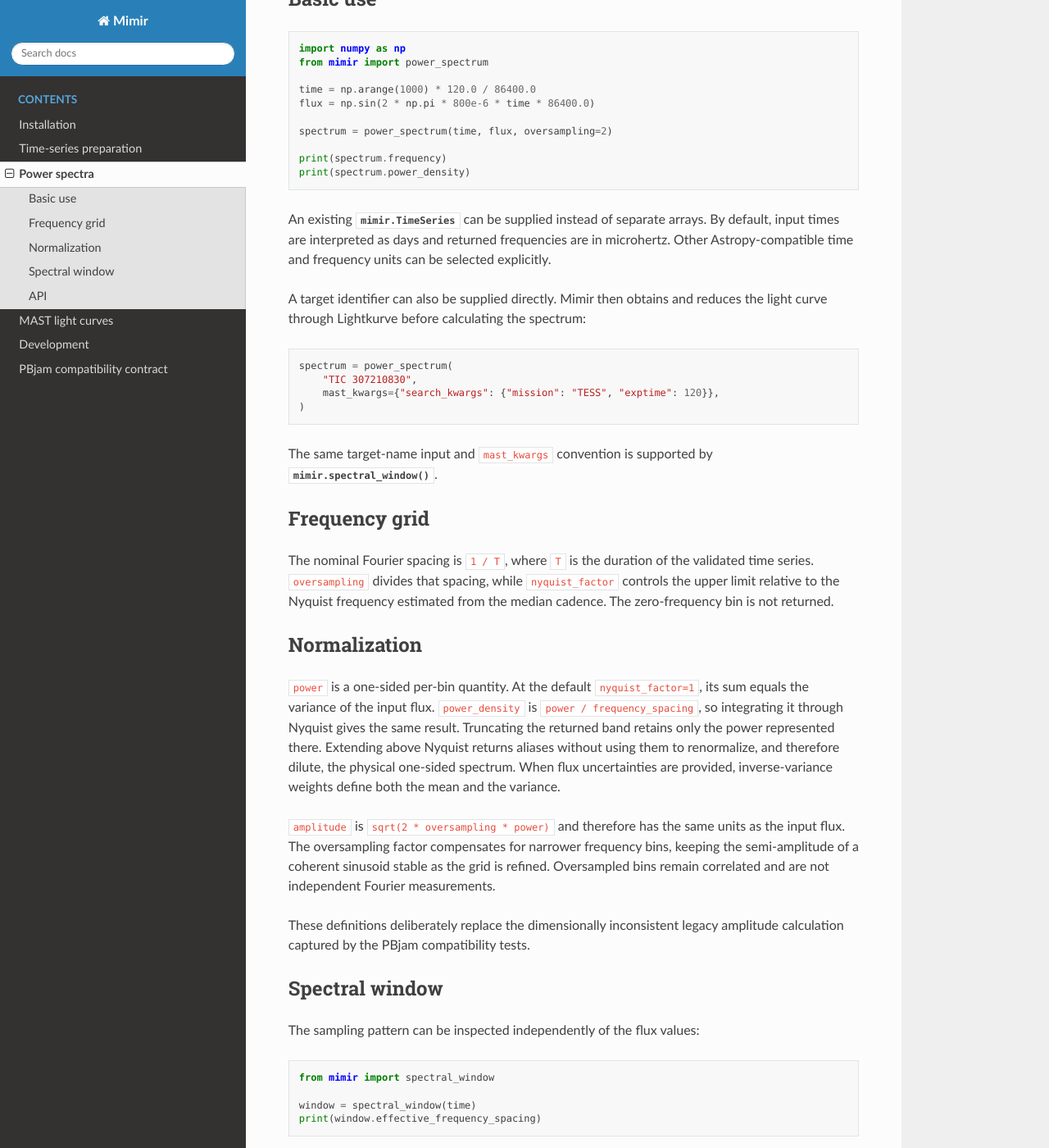
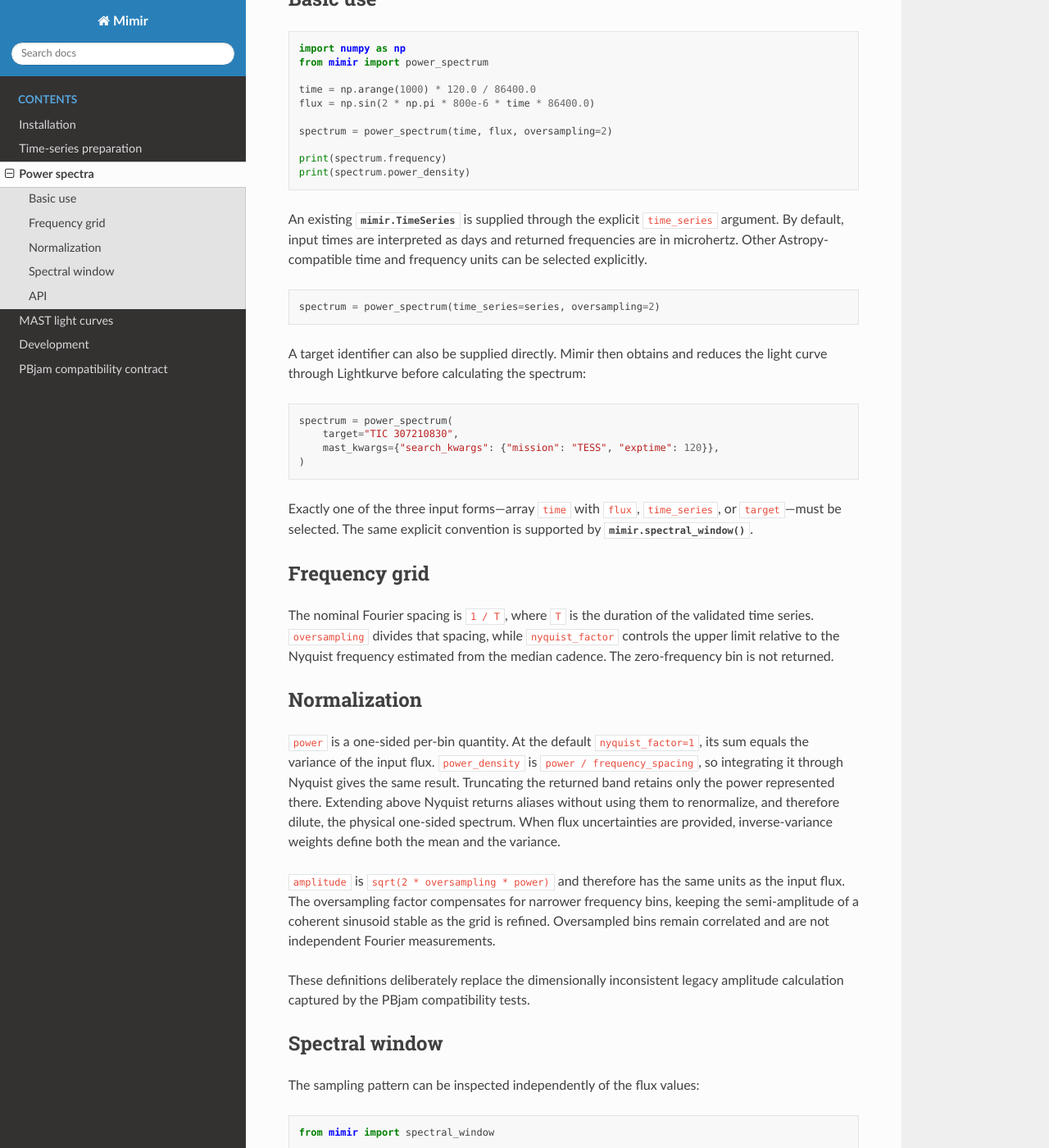
Before and after one commit to nielsenmb/Mimir, a Sphinx documentation site: the page built from docs/spectrum.rst, in a window 1280 px wide and 1400 px high, scrolled down 274 px. Shown: the whole window at 82% size. Built offline with Sphinx 7.4.7 and the Read the Docs theme 3.1.0, drawn with Linux system fonts in a browser that asks for light colours.

Commit message:
Clarify numerical input API

```diff
--- a/docs/spectrum.rst
+++ b/docs/spectrum.rst
@@ -22,10 +22,14 @@ Basic use
    print(spectrum.frequency)
    print(spectrum.power_density)
 
-An existing :class:`mimir.TimeSeries` can be supplied instead of separate
-arrays. By default, input times are interpreted as days and returned
-frequencies are in microhertz. Other Astropy-compatible time and frequency
-units can be selected explicitly.
+An existing :class:`mimir.TimeSeries` is supplied through the explicit
+``time_series`` argument. By default, input times are interpreted as days and
+returned frequencies are in microhertz. Other Astropy-compatible time and
+frequency units can be selected explicitly.
+
+.. code-block:: python
+
+   spectrum = power_spectrum(time_series=series, oversampling=2)
 
 A target identifier can also be supplied directly. Mimir then obtains and
 reduces the light curve through Lightkurve before calculating the spectrum:
@@ -33,12 +37,13 @@ reduces the light curve through Lightkurve before calculating the spectrum:
 .. code-block:: python
 
    spectrum = power_spectrum(
-       "TIC 307210830",
+       target="TIC 307210830",
        mast_kwargs={"search_kwargs": {"mission": "TESS", "exptime": 120}},
    )
 
-The same target-name input and ``mast_kwargs`` convention is supported by
-:func:`mimir.spectral_window`.
+Exactly one of the three input forms—array ``time`` with ``flux``,
+``time_series``, or ``target``—must be selected. The same explicit convention
+is supported by :func:`mimir.spectral_window`.
 
 Frequency grid
 --------------
@@ -78,7 +83,7 @@ The sampling pattern can be inspected independently of the flux values:
 
    from mimir import spectral_window
 
-   window = spectral_window(time)
+   window = spectral_window(time=time)
    print(window.effective_frequency_spacing)
 
 The spectral window is the squared modulus of the discrete Fourier transform
```
